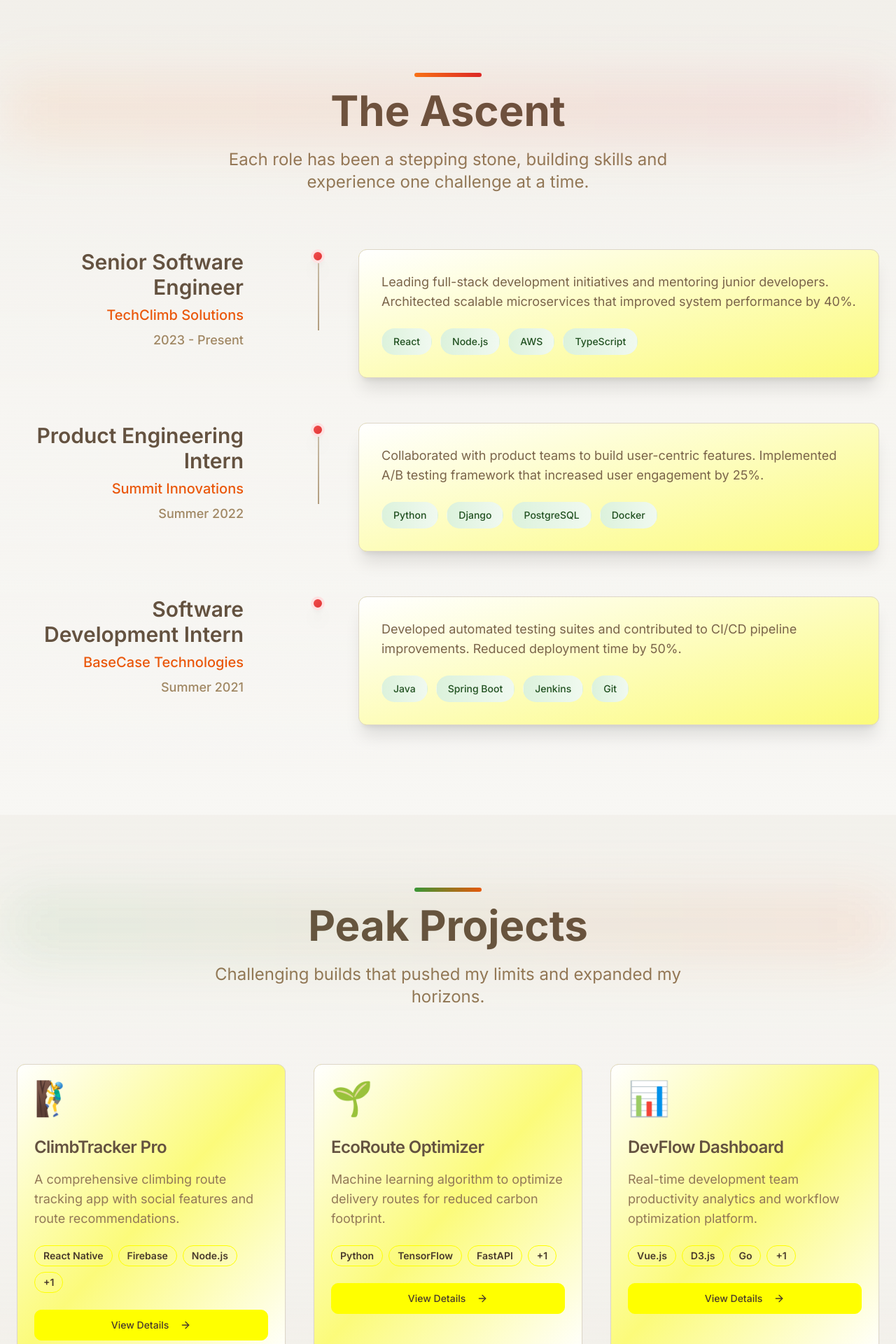
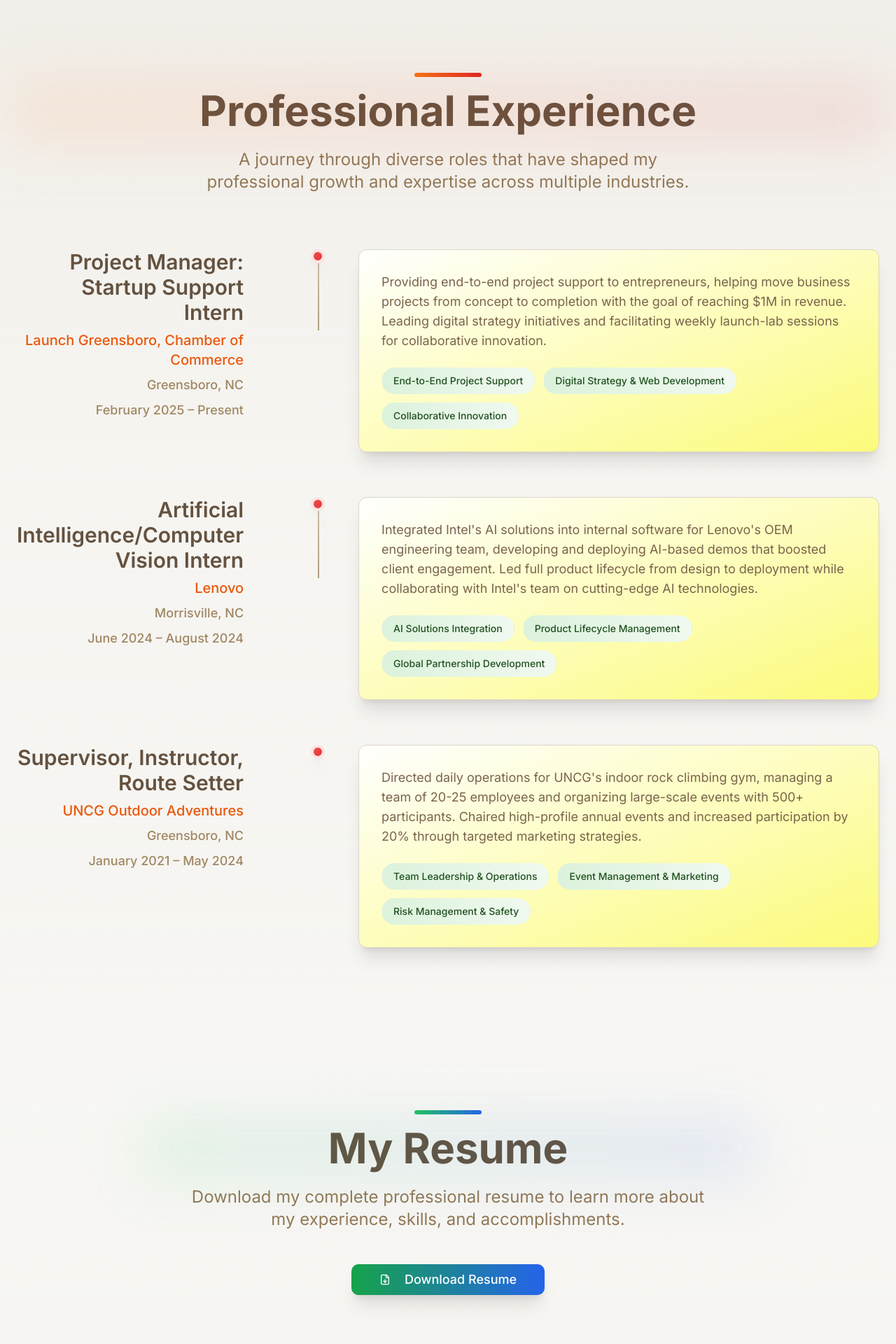
Before and after one commit to SvGEO290/ascent-portfolio-journey-40, a React (Vite) app: page / in a window 1280 px wide. Shown: the part 800-2720 px from the top of the page at 70% size. Built offline with nearby package versions, Linux system fonts and the light colour scheme.

Commit message:
Refactor: Update professional experience and contact info
- Changed "The Ascent" header to "Professional Experience".
- Updated experience section with new job descriptions.
- Updated contact information.

```diff
--- a/src/pages/Index.tsx
+++ b/src/pages/Index.tsx
@@ -2,7 +2,7 @@ import { useEffect, useState } from 'react';
 import { Card, CardContent, CardHeader, CardTitle } from '@/components/ui/card';
 import { Button } from '@/components/ui/button';
 import { Badge } from '@/components/ui/badge';
-import { ArrowDown, ArrowRight, Mountain, Anchor, Users, Code, Briefcase, Mail, Phone, MapPin, Linkedin, Github } from 'lucide-react';
+import { ArrowDown, ArrowRight, Mountain, Anchor, Users, Code, Briefcase, Mail, Phone, MapPin, Linkedin, Github, FileDown } from 'lucide-react';
 import { ProjectModal } from '@/components/ProjectModal';
 
 const Index = () => {
@@ -15,30 +15,52 @@ const Index = () => {
     }
   };
 
+  const scrollToResume = () => {
+    const resumeSection = document.getElementById('resume');
+    if (resumeSection) {
+      resumeSection.scrollIntoView({ behavior: 'smooth' });
+    }
+  };
+
   const experiences = [
     {
       id: 1,
-      role: "Senior Software Engineer",
-      company: "TechClimb Solutions",
-      period: "2023 - Present",
-      description: "Leading full-stack development initiatives and mentoring junior developers. Architected scalable microservices that improved system performance by 40%.",
-      skills: ["React", "Node.js", "AWS", "TypeScript"]
+      role: "Project Manager: Startup Support Intern",
+      company: "Launch Greensboro, Chamber of Commerce",
+      location: "Greensboro, NC",
+      period: "February 2025 – Present",
+      description: "Providing end-to-end project support to entrepreneurs, helping move business projects from concept to completion with the goal of reaching $1M in revenue. Leading digital strategy initiatives and facilitating weekly launch-lab sessions for collaborative innovation.",
+      highlights: [
+        "End-to-End Project Support",
+        "Digital Strategy & Web Development",
+        "Collaborative Innovation"
+      ]
     },
     {
       id: 2,
-      role: "Product Engineering Intern",
-      company: "Summit Innovations",
-      period: "Summer 2022",
-      description: "Collaborated with product teams to build user-centric features. Implemented A/B testing framework that increased user engagement by 25%.",
-      skills: ["Python", "Django", "PostgreSQL", "Docker"]
+      role: "Artificial Intelligence/Computer Vision Intern",
+      company: "Lenovo",
+      location: "Morrisville, NC",
+      period: "June 2024 – August 2024",
+      description: "Integrated Intel's AI solutions into internal software for Lenovo's OEM engineering team, developing and deploying AI-based demos that boosted client engagement. Led full product lifecycle from design to deployment while collaborating with Intel's team on cutting-edge AI technologies.",
+      highlights: [
+        "AI Solutions Integration",
+        "Product Lifecycle Management",
+        "Global Partnership Development"
+      ]
     },
     {
       id: 3,
-      role: "Software Development Intern",
-      company: "BaseCase Technologies",
-      period: "Summer 2021",
-      description: "Developed automated testing suites and contributed to CI/CD pipeline improvements. Reduced deployment time by 50%.",
-      skills: ["Java", "Spring Boot", "Jenkins", "Git"]
+      role: "Supervisor, Instructor, Route Setter",
+      company: "UNCG Outdoor Adventures",
+      location: "Greensboro, NC",
+      period: "January 2021 – May 2024",
+      description: "Directed daily operations for UNCG's indoor rock climbing gym, managing a team of 20-25 employees and organizing large-scale events with 500+ participants. Chaired high-profile annual events and increased participation by 20% through targeted marketing strategies.",
+      highlights: [
+        "Team Leadership & Operations",
+        "Event Management & Marketing",
+        "Risk Management & Safety"
+      ]
     }
   ];
 
@@ -172,7 +194,7 @@ const Index = () => {
               that reach new summits of innovation and impact.
             </p>
 
-            {/* New Navigation Buttons - Stack on mobile */}
+            {/* Navigation Buttons - Updated to remove old buttons and add Resume */}
             <div className="flex flex-col gap-4 md:flex-row md:gap-6 justify-center items-center mb-12 md:mb-16 px-4">
               <Button
                 size="lg"
@@ -184,11 +206,11 @@ const Index = () => {
               </Button>
               <Button
                 size="lg"
-                className="w-full sm:w-auto bg-gradient-to-r from-stone-800 to-stone-900 hover:from-stone-900 hover:to-black text-white shadow-xl transform hover:scale-105 transition-all duration-300 px-6 md:px-8 py-3 md:py-4 text-base md:text-lg"
-                onClick={() => window.open('https://github.com', '_blank')}
+                className="w-full sm:w-auto bg-gradient-to-r from-green-600 to-green-700 hover:from-green-700 hover:to-green-800 text-white shadow-xl transform hover:scale-105 transition-all duration-300 px-6 md:px-8 py-3 md:py-4 text-base md:text-lg"
+                onClick={scrollToResume}
               >
-                <Github className="mr-2 md:mr-3 h-5 w-5 md:h-6 md:w-6" />
-                GitHub
+                <FileDown className="mr-2 md:mr-3 h-5 w-5 md:h-6 md:w-6" />
+                My Resume
               </Button>
               <Button
                 size="lg"
@@ -236,12 +258,12 @@ const Index = () => {
             <div className="absolute top-0 left-1/2 transform -translate-x-1/2 -translate-y-4 md:-translate-y-6 w-16 md:w-24 h-1 md:h-1.5 bg-gradient-to-r from-sunset-500 to-carabiner-600 rounded-full" />
 
             <h2 className="text-3xl sm:text-4xl md:text-5xl lg:text-6xl font-display font-bold text-stone-800 mb-4 md:mb-6 relative leading-tight">
-              The Ascent
+              Professional Experience
               <div className="absolute -inset-2 md:-inset-4 bg-gradient-to-r from-sunset-500/10 to-carabiner-600/10 rounded-xl blur-xl md:blur-2xl" />
             </h2>
             <p className="text-lg md:text-xl lg:text-2xl text-stone-600 max-w-3xl mx-auto leading-relaxed px-4">
-              Each role has been a stepping stone, building skills and experience
-              one challenge at a time.
+              A journey through diverse roles that have shaped my professional growth
+              and expertise across multiple industries.
             </p>
           </div>
 
@@ -260,6 +282,7 @@ const Index = () => {
                         {exp.role}
                       </h3>
                       <p className="text-lg md:text-xl text-sunset-600 font-medium">{exp.company}</p>
+                      <p className="text-base md:text-lg text-stone-500 font-medium">{exp.location}</p>
                       <p className="text-base md:text-lg text-stone-500 font-medium">{exp.period}</p>
                     </div>
                   </div>
@@ -281,13 +304,13 @@ const Index = () => {
                           {exp.description}
                         </p>
                         <div className="flex flex-wrap gap-2 md:gap-3">
-                          {exp.skills.map((skill) => (
+                          {exp.highlights.map((highlight) => (
                             <Badge
-                              key={skill}
+                              key={highlight}
                               variant="secondary"
                               className="bg-gradient-to-r from-forest-100 to-forest-50 text-forest-800 hover:from-forest-200 hover:to-forest-100 transition-all duration-300 transform hover:scale-105 px-3 md:px-4 py-1 md:py-2 text-xs md:text-sm font-medium"
                             >
-                              {skill}
+                              {highlight}
                             </Badge>
                           ))}
                         </div>
@@ -297,6 +320,39 @@ const Index = () => {
                 </div>
               </div>
             ))}
+          </div>
+        </div>
+      </section>
+
+      {/* Resume Section */}
+      <section className="py-16 md:py-32 relative z-10 bg-gradient-to-b from-stone-50/30 to-transparent" id="resume">
+        <div className="max-w-4xl mx-auto px-4 md:px-6 text-center">
+          <div className="mb-12 md:mb-16 relative">
+            <div className="absolute top-0 left-1/2 transform -translate-x-1/2 -translate-y-4 md:-translate-y-6 w-16 md:w-24 h-1 md:h-1.5 bg-gradient-to-r from-green-500 to-blue-600 rounded-full" />
+
+            <h2 className="text-3xl sm:text-4xl md:text-5xl lg:text-6xl font-display font-bold text-stone-800 mb-4 md:mb-6 relative leading-tight">
+              My Resume
+              <div className="absolute -inset-2 md:-inset-4 bg-gradient-to-r from-green-500/10 to-blue-600/10 rounded-xl blur-xl md:blur-2xl" />
+            </h2>
+            <p className="text-lg md:text-xl lg:text-2xl text-stone-600 max-w-3xl mx-auto leading-relaxed px-4 mb-8 md:mb-12">
+              Download my complete professional resume to learn more about my experience,
+              skills, and accomplishments.
+            </p>
+
+            <Button
+              size="lg"
+              className="w-full sm:w-auto bg-gradient-to-r from-green-600 to-blue-600 hover:from-green-700 hover:to-blue-700 text-white shadow-xl transform hover:scale-105 transition-all duration-300 px-8 md:px-10 py-3 md:py-4 text-base md:text-lg"
+              onClick={() => {
+                // This would trigger a download - you'll need to add your actual resume file
+                const link = document.createElement('a');
+                link.href = '/resume.pdf'; // You'll need to add your resume file to the public folder
+                link.download = 'Resume.pdf';
+                link.click();
+              }}
+            >
+              <FileDown className="mr-2 md:mr-3 h-5 w-5 md:h-6 md:w-6" />
+              Download Resume
+            </Button>
           </div>
         </div>
       </section>
@@ -394,7 +450,7 @@ const Index = () => {
                   <div className="absolute inset-0 bg-sunset-400/20 rounded-full blur-xl opacity-0 group-hover:opacity-100 transition-opacity duration-300" />
                 </div>
                 <h3 className="font-semibold text-stone-800 mb-2 md:mb-3 text-lg md:text-xl">Email</h3>
-                <p className="text-stone-600 text-base md:text-lg">hello@developer.climb</p>
+                <p className="text-stone-600 text-base md:text-lg">svgeorge029@gmail.com</p>
               </CardContent>
             </Card>
 
@@ -405,7 +461,7 @@ const Index = () => {
                   <div className="absolute inset-0 bg-forest-400/20 rounded-full blur-xl opacity-0 group-hover:opacity-100 transition-opacity duration-300" />
                 </div>
                 <h3 className="font-semibold text-stone-800 mb-2 md:mb-3 text-lg md:text-xl">Phone</h3>
-                <p className="text-stone-600 text-base md:text-lg">+1 (555) 123-CLIMB</p>
+                <p className="text-stone-600 text-base md:text-lg">(919) 759-1139</p>
               </CardContent>
             </Card>
 
@@ -416,7 +472,7 @@ const Index = () => {
                   <div className="absolute inset-0 bg-carabiner-400/20 rounded-full blur-xl opacity-0 group-hover:opacity-100 transition-opacity duration-300" />
                 </div>
                 <h3 className="font-semibold text-stone-800 mb-2 md:mb-3 text-lg md:text-xl">Location</h3>
-                <p className="text-stone-600 text-base md:text-lg">Mountain View, CA</p>
+                <p className="text-stone-600 text-base md:text-lg">Cary, NC</p>
               </CardContent>
             </Card>
           </div>
```
